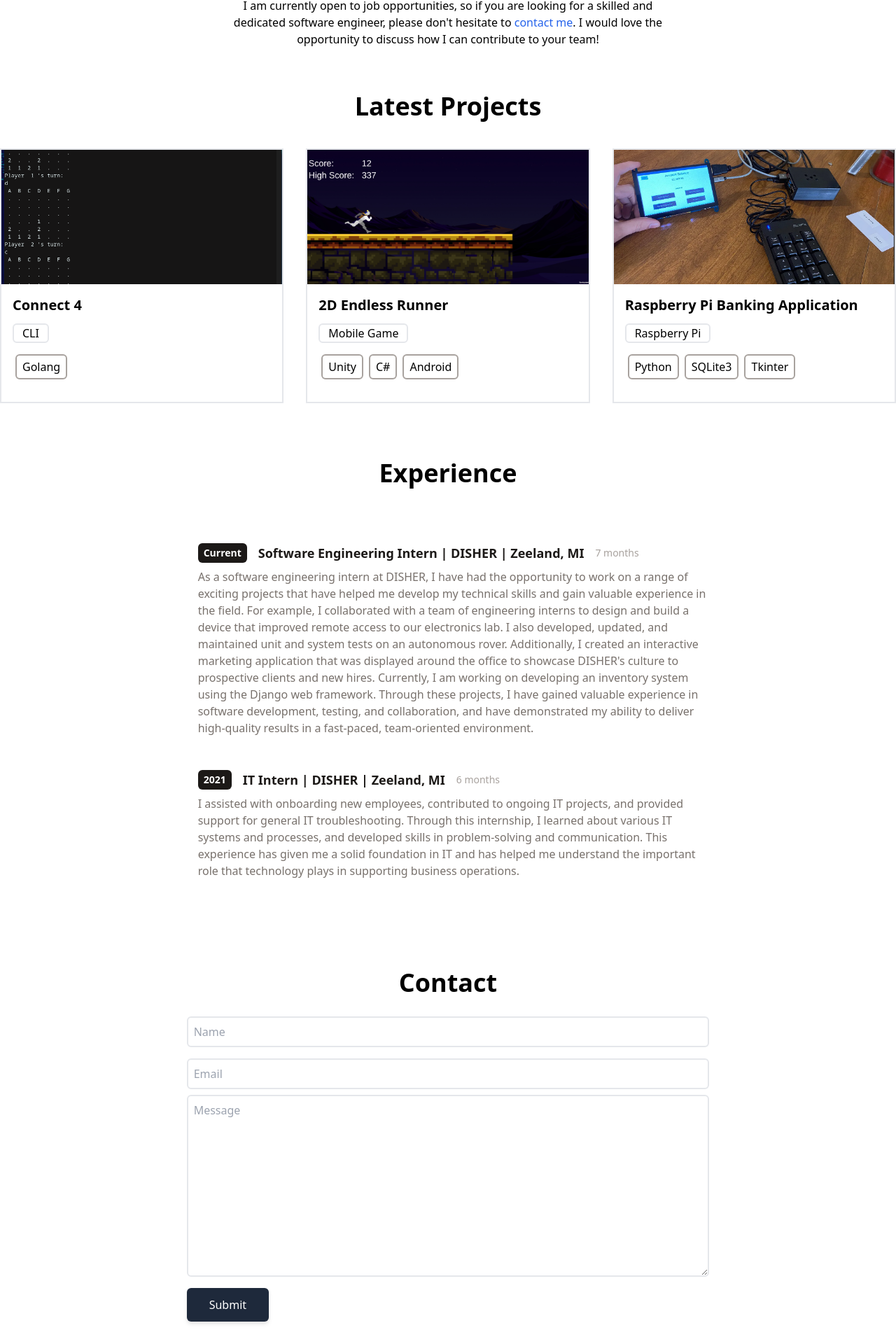
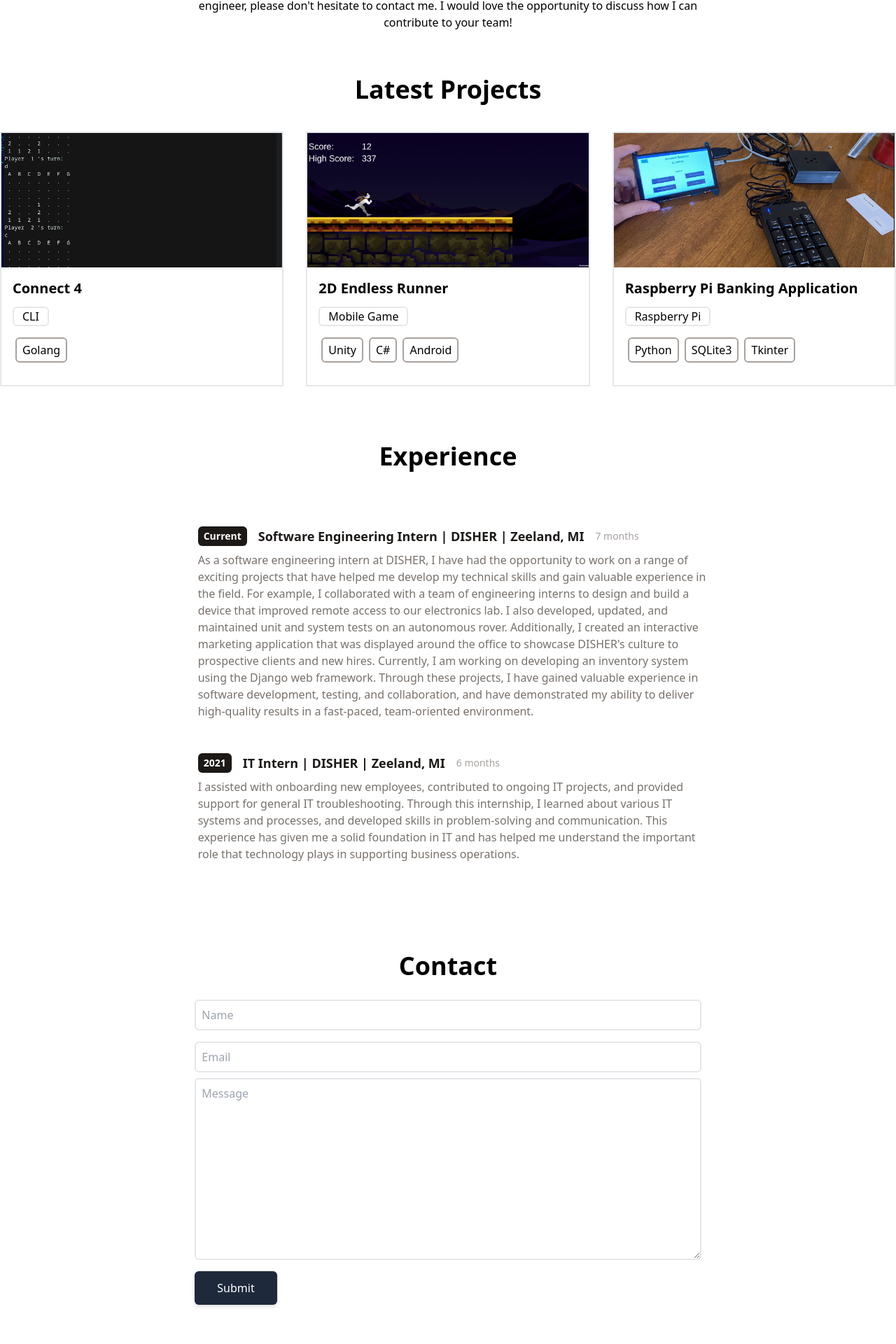
Before and after one commit to ryankline122/Portfolio, a React (Vite) app: page / in a window 1280 px wide. Shown: the part 626-2546 px from the top of the page at 70% size. Built offline with nearby package versions, Linux system fonts and the light colour scheme.

Commit message:
Initial Build

```diff
--- a/index.html
+++ b/index.html
@@ -2,7 +2,6 @@
 <html lang="en">
   <head>
     <meta charset="UTF-8" />
-    <link rel="icon" type="image/svg+xml" href="/vite.svg" />
     <meta name="viewport" content="width=device-width, initial-scale=1.0" />
     <title>Ryan Kline Developer Porfolio</title>
   </head>
--- a/src/components/Contact.jsx
+++ b/src/components/Contact.jsx
@@ -3,7 +3,7 @@ import React from "react";
 function Contact(){
     return (
         <div className="flex flex-col mb-10 mx-auto">
-         <div className="flex justify-center items-center">
+         <div className="flex justify-center items-center mx-5">
             <form action="https://getform.io/f/41c30689-7d73-42b0-b40c-7740d1c659fc" method="POST" className="flex flex-col w-full md:w-7/12">
                 <input
                     type="text"
--- a/src/components/Intro.jsx
+++ b/src/components/Intro.jsx
@@ -11,7 +11,7 @@ function Intro(){
             </div>
 
 
-            <div className="p-30 mb-10 w-1/2">
+            <div className="p-30 mb-10 w-3/5">
                 <p>
                 My name is Ryan, and I am a fourth year computer science student at Grand Valley State University.
                 During this time, I have gained experience in a variety of programming languages and technologies,
@@ -19,7 +19,7 @@ function Intro(){
 
                 In addition to my studies, I have also had the opportunity to intern as a software engineer at
                 DISHER. During my internship, I worked on a number of projects, including
-                <a className="text-blue-600 dark:text-blue-500 hover:underline" href="https://www.insighttrac.com/"> InsightTrac's</a> autonomous rover.
+                <a target="_blank" className="text-blue-600 dark:text-blue-500 hover:underline" href="https://www.insighttrac.com/"> InsightTrac's</a> autonomous rover.
                 This experience allowed me to apply my knowledge and skills in a professional setting, and further develop
                 my abilities as a programmer. As I complete my degree, I am eager to continue learning and growing as
                 a software engineer. I am confident in my abilities and am excited to begin my career in the field.
@@ -27,7 +27,7 @@ function Intro(){
                 <br></br><br></br>
 
                 I am currently open to job opportunities, so if you are looking for a skilled and dedicated software engineer,
-                please don't hesitate to <a className="text-blue-600 dark:text-blue-500 hover:underline" href="#">contact me</a>.
+                please don't hesitate to contact me.
                 I would love the opportunity to discuss how I can contribute to your team!
                 </p>
             </div>
```
Also changed, not shown: 4 other files (tests, documents, lock files or other folders).
